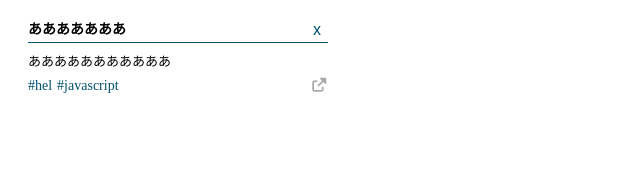
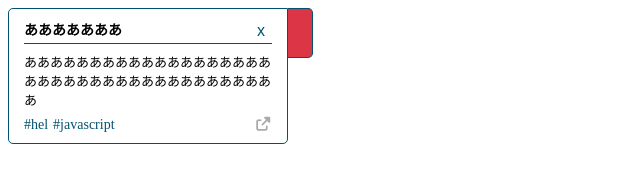
Before and after one commit to akubi0w1/page-note, a website built with webpack: page mock/quick_view.html in a window 1280 px wide. Shown: the whole page, without its empty margins (0-640 px from the left). Built offline with nearby package versions, Linux system fonts and the light colour scheme.

Commit message:
fix design

```diff
--- a/mock/quick_view.html
+++ b/mock/quick_view.html
@@ -17,7 +17,7 @@
       </div>
       <!-- END _page-note-quick-view-content-summary -->
       <div class="_page-note-quick-view-content-body">
-        あああああああああああ
+        あああああああああああああああああああああああああああああああああああああああ
       </div>
       <!-- END _page-note-quick-view-content-body -->
       <div class="_page-note-quick-view-content-footer">
@@ -32,6 +32,10 @@
       <!-- END _page-note-quick-view-content-footer -->
     </div>
     <!-- END _page-note-quick-view-content -->
+    <div class="_page-note-quick-view-label">
+
+    </div>
+    <!-- END _page-note-quick-view-label -->
   </div>
   <!-- END _page-note-quick-view -->
 </body>
--- a/src/assets/sass/content.scss
+++ b/src/assets/sass/content.scss
@@ -10,10 +10,6 @@ $success-color: #24963e;
 $success-sub-color: #d4edd9;
 
 $label-color: #00C0CC;
-
-// html {
-//   background-color: $base-color;
-// }
 
 .btn {
   padding: 1px 5px;
@@ -33,13 +29,19 @@ $label-color: #00C0CC;
 }
 
 ._page-note-quick-view {
-  background-color: #fff;
-  padding: 10px 20px;
-  border-radius: 5px;
-  max-width: 300px;
+
+  display: flex;
 }
 
 ._page-note-quick-view-content {
+  max-width: 280px;
+  min-width: 250px;
+  background-color: #fff;
+  padding: 10px 15px;
+  border-radius: 5px;
+  border-top-right-radius: 0;
+  border: 1px solid $accent-color;
+  box-sizing: border-box;
   &-header {
     display: flex;
     justify-content: space-between;
@@ -82,3 +84,14 @@ $label-color: #00C0CC;
     }
   }
 }
+
+._page-note-quick-view-label {
+  background-color: $danger-color;
+  width: 25px;
+  height: 50px;
+  border-top-right-radius: 5px;
+  border-bottom-right-radius: 5px;
+  border: 1px solid $accent-color;
+  box-sizing: border-box;
+  border-left: 0;
+}
```
Also changed, not shown: src/assets/css/content.css.
